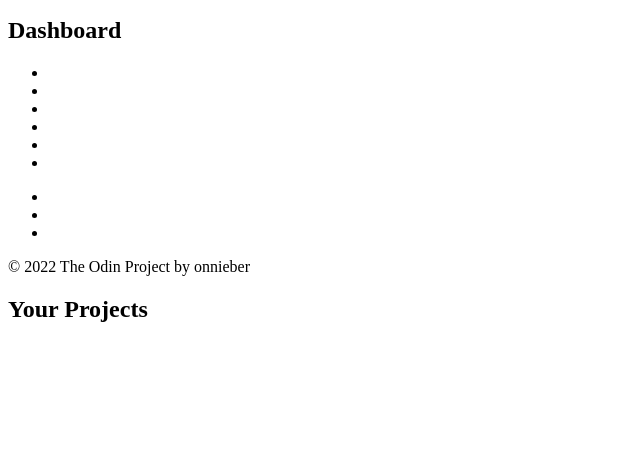
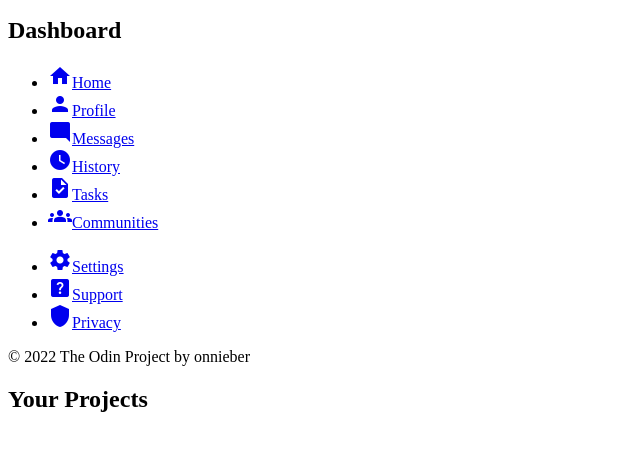
Before and after one commit to ronnieBer/odin-admin_dashboard, a plain HTML site: page index.html in a window 1280 px wide. Shown: the part 241-692 px from the top of the page, without its empty margins (0-640 px from the left). Drawn offline with Linux system fonts and the light colour scheme.

Commit message:
Add side navbar contents

```diff
--- a/index.html
+++ b/index.html
@@ -43,17 +43,35 @@
                 <h1>Dashboard</h1>
             </div>
             <ul class="nav-top">
-                <li class="nav-item active"></li>
-                <li class="nav-item"></li>
-                <li class="nav-item"></li>
-                <li class="nav-item"></li>
-                <li class="nav-item"></li>
-                <li class="nav-item"></li>
+                <li class="nav-item active">
+                    <a href="#" class="nav-link"><span class="material-icons">home</span>Home</a>
+                </li>
+                <li class="nav-item">
+                    <a href="#" class="nav-link"><span class="material-icons">person</span>Profile</a>
+                </li>
+                <li class="nav-item">
+                    <a href="#" class="nav-link"><span class="material-icons">mode_comment</span>Messages</a>
+                </li>
+                <li class="nav-item">
+                    <a href="#" class="nav-link"><span class="material-icons">watch_later</span>History</a>
+                </li>
+                <li class="nav-item">
+                    <a href="#" class="nav-link"><span class="material-icons">task</span>Tasks</a>
+                </li>
+                <li class="nav-item">
+                    <a href="#" class="nav-link"><span class="material-icons">groups</span>Communities</a>
+                </li>
             </ul>
             <ul class="nav-bottom">
-                <li class="nav-item"></li>
-                <li class="nav-item"></li>
-                <li class="nav-item"></li>
+                <li class="nav-item">
+                    <a href="#" class="nav-link"><span class="material-icons">settings</span>Settings</a>
+                </li>
+                <li class="nav-item">
+                    <a href="#" class="nav-link"><span class="material-icons">help_center</span>Support</a>
+                </li>
+                <li class="nav-item">
+                    <a href="#" class="nav-link"><span class="material-icons">shield</span>Privacy</a>
+                </li>
             </ul>
             <p class="footer">&#169; 2022 The Odin Project by onnieber</p>
         </aside>
```
